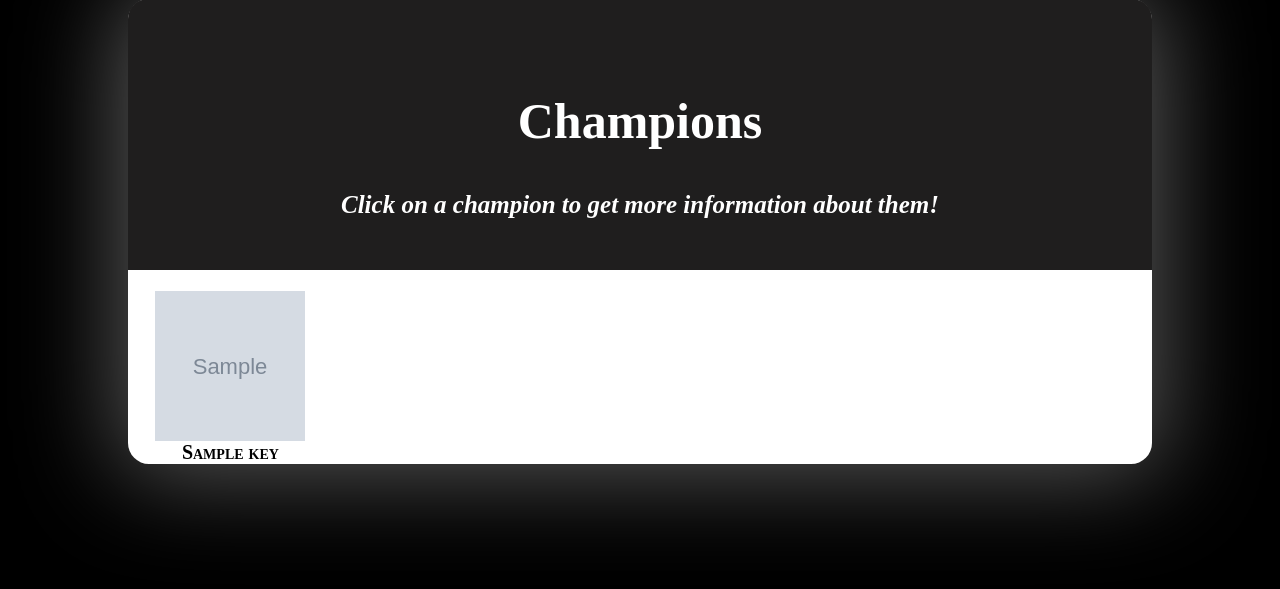
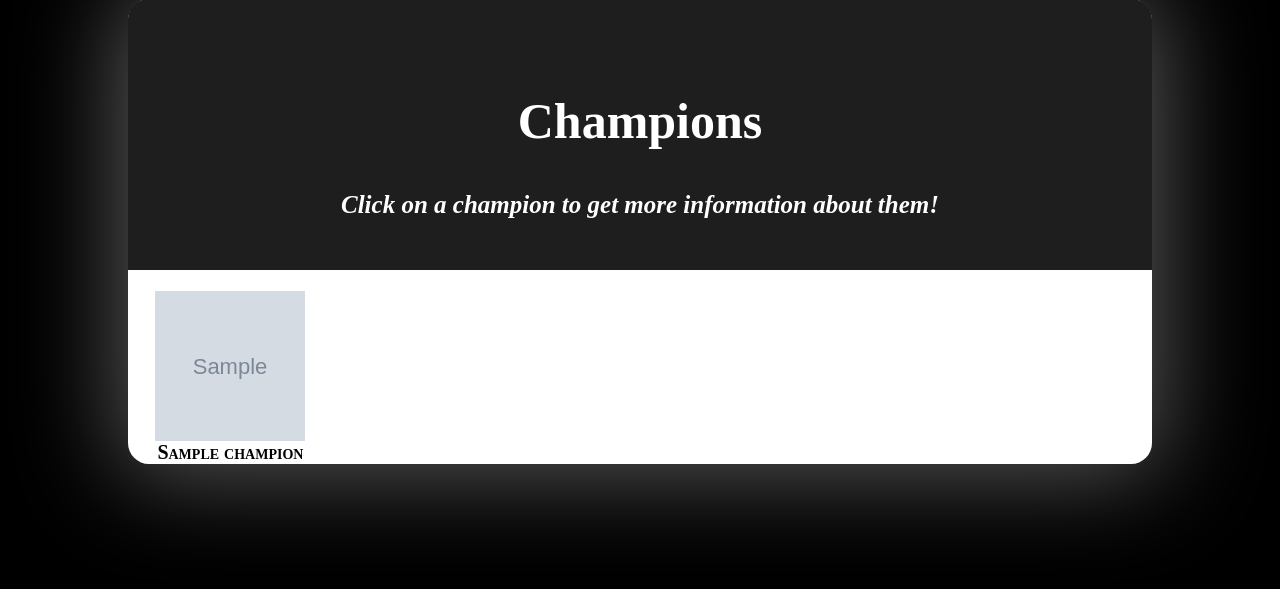
Before and after one commit to Vertuuu/LOLpy_django, a Django app: template LOLpy_django/champions/templates/champions.html in a window 1280 px wide. Shown: the part 144-733 px from the top of the page. Run offline with Django 5.2, Linux system fonts and the light colour scheme; the template is opened without the code that fills it: most values are stand-ins (such as "Sample title", 1, 10 or a date in 2020); grey boxes marked "Sample" are stand-in pictures.

Commit message:
feat: changed champion's keys to their names

```diff
--- a/LOLpy_django/champions/templates/champions.html
+++ b/LOLpy_django/champions/templates/champions.html
@@ -23,9 +23,9 @@
                 {% for champion in champions %}
                 <div class="champion_card">
                     <a class="champion_link" href="" target="_blank">
-                        <img class="champion_icon" src="{{champion.icon_path}}" alt="{{champion.key}} icon">
+                        <img class="champion_icon" src="{{champion.icon_path}}" alt="{{champion.name}} icon">
                     </a>
-                    <h4 class="champion_name">{{champion.key}}</h4>
+                    <h4 class="champion_name">{{champion.name}}</h4>
                 </div>
                 {% endfor %}
             </div>
--- a/LOLpy_django/champions/views.py
+++ b/LOLpy_django/champions/views.py
@@ -9,10 +9,12 @@ def champions(request):
     for champion in all_champions:
         champion = Champion(champion)
         key = champion.get_champion_key()
+        name = champion.get_champion_name()
         title = champion.get_champion_title()
         source = ChampionImages(key,  region="en-US").get_icon_source()
         champion_data = {
             "key": key,
+            "name": name,
             "title": title,
             "icon_path": source
             }
```
Also changed, not shown: README.md.
